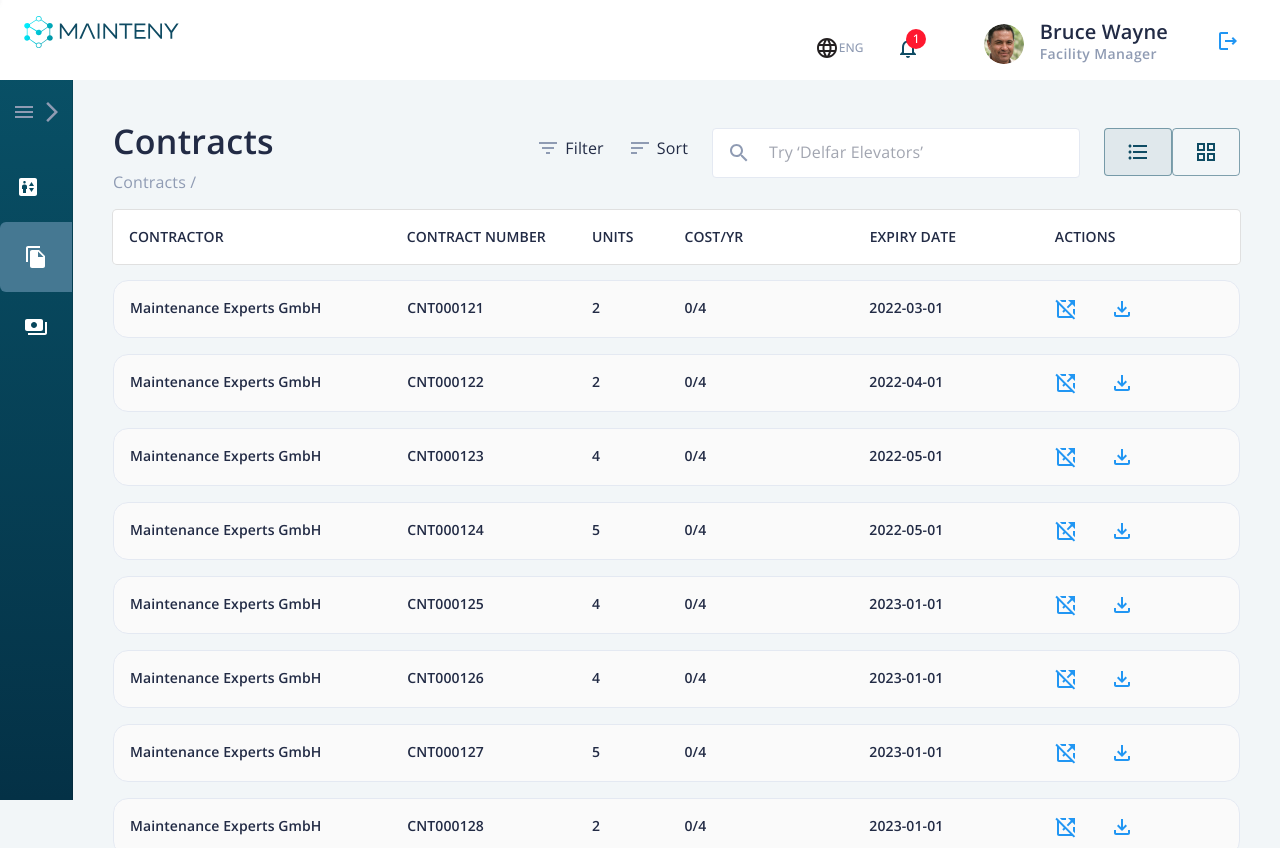
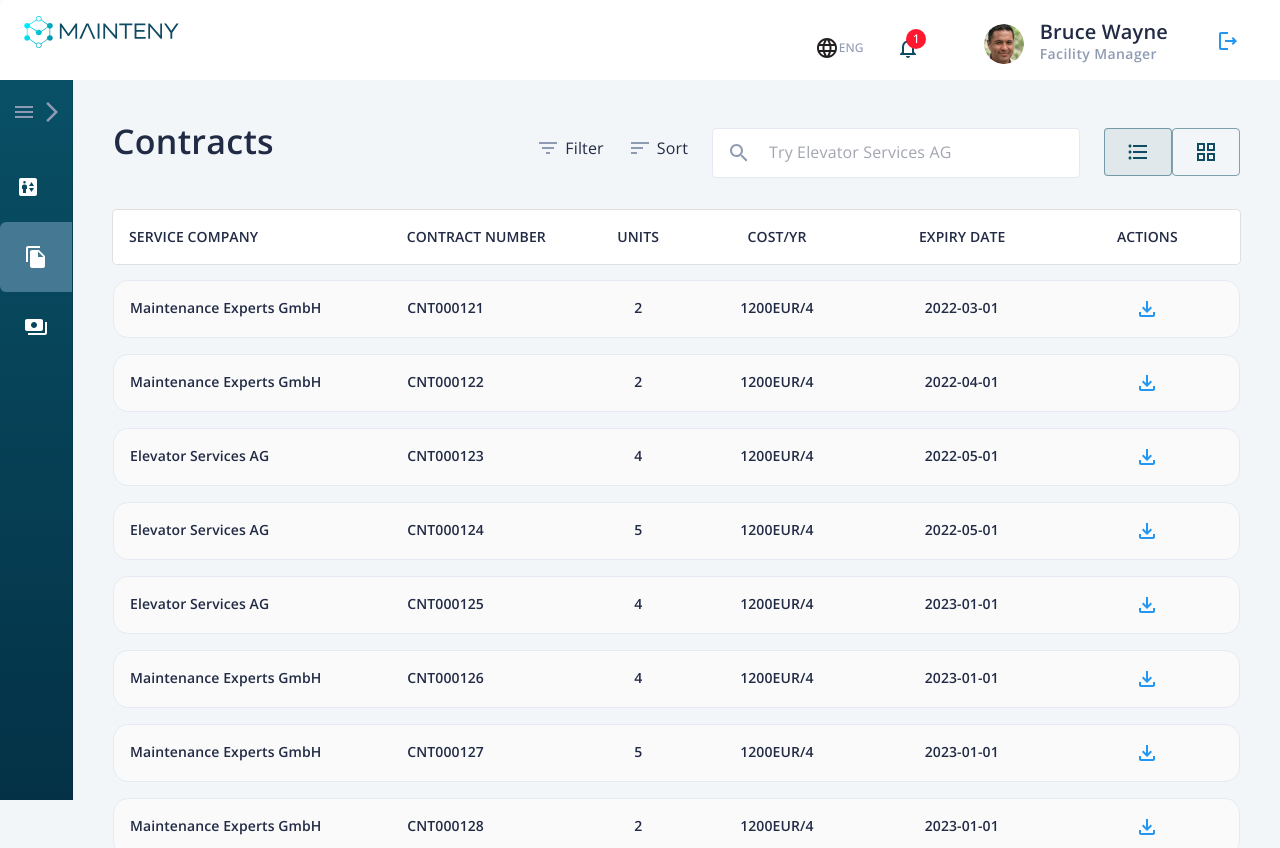
Before and after one commit to Westernwells/mainteny-pm, a React (Create React App) app: page /pm/contracts in a window 1280 px wide. Built offline with nearby package versions, Linux system fonts and the light colour scheme; no server answers.

Commit message:
update contract list page

```diff
--- a/src/hooks/useContract.ts
+++ b/src/hooks/useContract.ts
@@ -5,11 +5,7 @@ import {Order} from '../types/misc';
 import {paramsSerializer, request} from '../utils/axios-utils';
 import {ContractStatus, ContractType, ContractView} from '../models/contract';
 import {Page, Priority, Resource, State, StringMap} from '../models/misc';
-import {
-  ElevatorCategory,
-  ElevatorStatus,
-  ElevatorView,
-} from '../models/elevator';
+import {ElevatorView} from '../models/elevator';
 import {createResource} from '../utils/paging-utils';
 import {elevators} from './useElevator';
 
@@ -55,7 +51,7 @@ const contracts: Resource<ContractView> = {
       startTime: '2020-12-03T00:00:00Z',
       endTime: '2022-03-01T00:00:00Z',
       status: ContractStatus.VALID,
-      search: 'august storck basic eur valid',
+      search: 'maintenance experts gmbh basic eur valid',
       meta: {
         createdAt: '2021-06-01T12:01:08.860505Z',
         lastUpdatedAt: '2021-06-01T12:01:08.860505Z',
@@ -102,7 +98,7 @@ const contracts: Resource<ContractView> = {
       startTime: '2020-12-03T00:00:00Z',
       endTime: '2022-04-01T00:00:00Z',
       status: ContractStatus.VALID,
-      search: 'august storck basic eur valid',
+      search: 'maintenance experts gmbh basic eur valid',
       meta: {
         createdAt: '2021-06-01T12:06:19.940524Z',
         lastUpdatedAt: '2021-06-01T12:06:19.940524Z',
@@ -132,7 +128,7 @@ const contracts: Resource<ContractView> = {
       },
       serviceCompany: {
         id: '9d85be2d-ceb9-4b19-a350-9f512b4b57e4',
-        name: 'Maintenance Experts GmbH',
+        name: 'Elevator Services AG',
         meta: {
           createdAt: '2021-05-31T08:32:55.193896Z',
           lastUpdatedAt: '2021-05-31T08:32:55.193897Z',
@@ -149,7 +145,7 @@ const contracts: Resource<ContractView> = {
       startTime: '2020-12-03T00:00:00Z',
       endTime: '2022-05-01T00:00:00Z',
       status: ContractStatus.VALID,
-      search: 'august storck basic eur valid',
+      search: 'elevator services ag basic eur valid',
       meta: {
         createdAt: '2021-06-01T12:07:52.068670Z',
         lastUpdatedAt: '2021-06-01T12:07:52.068670Z',
@@ -179,7 +175,7 @@ const contracts: Resource<ContractView> = {
       },
       serviceCompany: {
         id: '9d85be2d-ceb9-4b19-a350-9f512b4b57e4',
-        name: 'Maintenance Experts GmbH',
+        name: 'Elevator Services AG',
         meta: {
           createdAt: '2021-05-31T08:32:55.193896Z',
           lastUpdatedAt: '2021-05-31T08:32:55.193897Z',
@@ -196,7 +192,7 @@ const contracts: Resource<ContractView> = {
       startTime: '2020-12-03T00:00:00Z',
       endTime: '2022-05-01T00:00:00Z',
       status: ContractStatus.VALID,
-      search: 'august storck basic eur valid',
+      search: 'elevator services ag basic eur valid',
       meta: {
         createdAt: '2021-06-01T12:09:57.502411Z',
         lastUpdatedAt: '2021-06-01T12:09:57.502411Z',
@@ -226,7 +222,7 @@ const contracts: Resource<ContractView> = {
       },
       serviceCompany: {
         id: '9d85be2d-ceb9-4b19-a350-9f512b4b57e4',
-        name: 'Maintenance Experts GmbH',
+        name: 'Elevator Services AG',
         meta: {
           createdAt: '2021-05-31T08:32:55.193896Z',
           lastUpdatedAt: '2021-05-31T08:32:55.193897Z',
@@ -243,7 +239,7 @@ const contracts: Resource<ContractView> = {
       startTime: '2020-12-03T00:00:00Z',
       endTime: '2023-01-01T00:00:00Z',
       status: ContractStatus.VALID,
-      search: 'august storck basic eur valid',
+      search: 'elevator services ag basic eur valid',
       meta: {
         createdAt: '2021-06-01T12:11:01.637260Z',
         lastUpdatedAt: '2021-06-01T12:11:01.637260Z',
@@ -290,7 +286,7 @@ const contracts: Resource<ContractView> = {
       startTime: '2020-12-03T00:00:00Z',
       endTime: '2023-01-01T00:00:00Z',
       status: ContractStatus.VALID,
-      search: 'august storck basic eur valid',
+      search: 'maintenance experts gmbh basic eur valid',
       meta: {
         createdAt: '2021-06-01T12:02:39.563039Z',
         lastUpdatedAt: '2021-06-01T12:02:39.563039Z',
@@ -337,7 +333,7 @@ const contracts: Resource<ContractView> = {
       startTime: '2020-12-03T00:00:00Z',
       endTime: '2023-01-01T00:00:00Z',
       status: ContractStatus.VALID,
-      search: 'august storck basic eur valid',
+      search: 'maintenance experts gmbh basic eur valid',
       meta: {
         createdAt: '2021-06-01T12:05:13.079344Z',
         lastUpdatedAt: '2021-06-01T12:05:13.079344Z',
@@ -384,7 +380,7 @@ const contracts: Resource<ContractView> = {
       startTime: '2020-12-03T00:00:00Z',
       endTime: '2023-01-01T00:00:00Z',
       status: ContractStatus.VALID,
-      search: 'august storck basic eur valid',
+      search: 'maintenance experts gmbh basic eur valid',
       meta: {
         createdAt: '2021-06-01T12:07:23.340216Z',
         lastUpdatedAt: '2021-06-01T12:07:23.340216Z',
--- a/src/pages/Contracts/ContractHeader.tsx
+++ b/src/pages/Contracts/ContractHeader.tsx
@@ -16,7 +16,7 @@ export const ContractHeader = () => (
   >
     <Grid container sx={{pl: 2}}>
       <Grid item xs={3}>
-        <Typography variant="subtitle2">CONTRACTOR</Typography>
+        <Typography variant="subtitle2">SERVICE COMPANY</Typography>
       </Grid>
 
       <Grid item xs={2}>
@@ -24,19 +24,27 @@ export const ContractHeader = () => (
       </Grid>
 
       <Grid item xs={1}>
-        <Typography variant="subtitle2">UNITS</Typography>
+        <Box display="flex" justifyContent="center">
+          <Typography variant="subtitle2">UNITS</Typography>
+        </Box>
       </Grid>
 
       <Grid item xs={2}>
-        <Typography variant="subtitle2">COST/YR</Typography>
+        <Box display="flex" justifyContent="center">
+          <Typography variant="subtitle2">COST/YR</Typography>
+        </Box>
       </Grid>
 
       <Grid item xs={2}>
-        <Typography variant="subtitle2">EXPIRY DATE</Typography>
+        <Box display="flex" justifyContent="center">
+          <Typography variant="subtitle2">EXPIRY DATE</Typography>
+        </Box>
       </Grid>
 
       <Grid item xs={2}>
-        <Typography variant="subtitle2">ACTIONS</Typography>
+        <Box display="flex" justifyContent="center">
+          <Typography variant="subtitle2">ACTIONS</Typography>
+        </Box>
       </Grid>
     </Grid>
   </Box>
--- a/src/pages/Contracts/ContractRow.tsx
+++ b/src/pages/Contracts/ContractRow.tsx
@@ -4,7 +4,6 @@ import Typography from '@mui/material/Typography';
 import Box from '@mui/system/Box';
 import useTheme from '@mui/material/styles/useTheme';
 import * as _ from 'lodash';
-import OpenInNewOffOutlinedIcon from '@mui/icons-material/OpenInNewOffOutlined';
 import FileDownloadOutlinedIcon from '@mui/icons-material/FileDownloadOutlined';
 
 import {getDay} from '../../utils/datetime';
@@ -48,26 +47,29 @@ export const ContractRow = ({contract, index}: Props) => {
         </Grid>
 
         <Grid item xs={1}>
+          <Box display="flex" justifyContent="center">
             <Typography variant="subtitle2">
               {contract.elevators.length}
             </Typography>
+          </Box>
         </Grid>
 
         <Grid item xs={2}>
-          <Typography variant="subtitle2">{`${contract.contract.hourlyRate}/${contract.contract.visitsNumber}`}</Typography>
+          <Box display="flex" justifyContent="center">
+            <Typography variant="subtitle2">{`1200EUR/${contract.contract.visitsNumber}`}</Typography>
+          </Box>
         </Grid>
 
         <Grid item xs={2}>
+          <Box display="flex" justifyContent="center">
             <Typography variant="subtitle2">
               {getDay(contract.contract.endTime)}
             </Typography>
+          </Box>
         </Grid>
 
         <Grid item xs={2}>
-          <Box display="flex">
-            <OpenInNewOffOutlinedIcon
-              sx={{mr: 4, color: theme.palette.info.main}}
-            />
+          <Box display="flex" justifyContent="center">
             <FileDownloadOutlinedIcon sx={{color: theme.palette.info.main}} />
           </Box>
         </Grid>
--- a/src/pages/Contracts/index.tsx
+++ b/src/pages/Contracts/index.tsx
@@ -1,4 +1,4 @@
-import {useEffect, useState} from 'react';
+import React, {useEffect, useState} from 'react';
 import Box from '@mui/material/Box';
 import Breadcrumbs from '@mui/material/Breadcrumbs';
 import Typography from '@mui/material/Typography';
@@ -74,18 +74,13 @@ export const Contracts = ({stopLoading}: ContractsProp) => {
   return (
     <Box>
       <Box display="flex" justifyContent="space-between">
-        <Box>
+        <Box sx={{mb: 6}}>
           <Typography variant="h4">Contracts</Typography>
-          <Breadcrumbs aria-label="breadcrumb" sx={{mt: 1, mb: 2}}>
-            <Link underline="hover" color="inherit" href="/">
-              Contracts /
-            </Link>
-          </Breadcrumbs>
         </Box>
         <Box mt={1}>
           <Widget
             btnGroupType={BtnGroupType.ICON}
-            searchPlaceholder="Try ‘Delfar Elevators’"
+            searchPlaceholder="Try Elevator Services AG"
             onSearchTextChanged={setSearch}
           />
         </Box>
```
Lines whose indentation alone changed are shown as unchanged.
